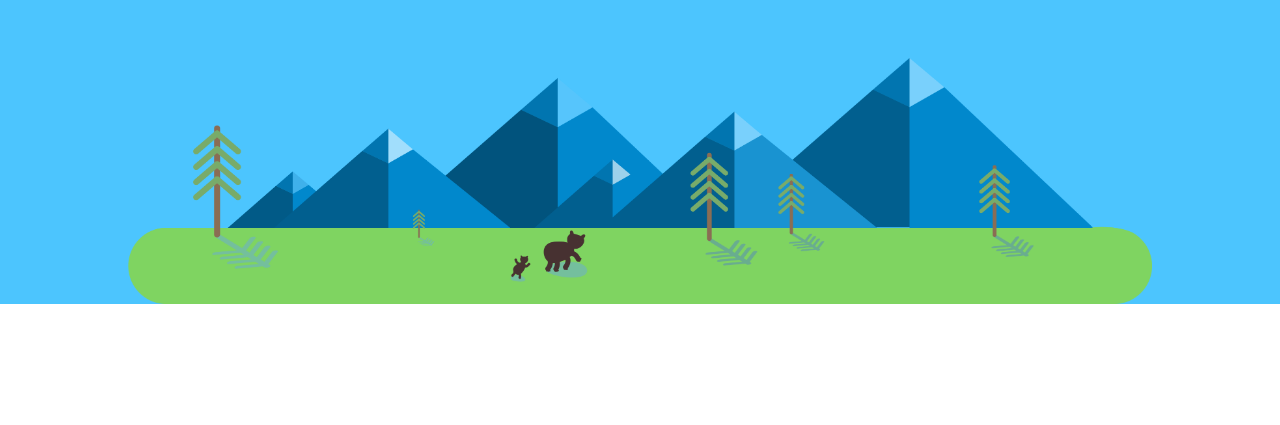
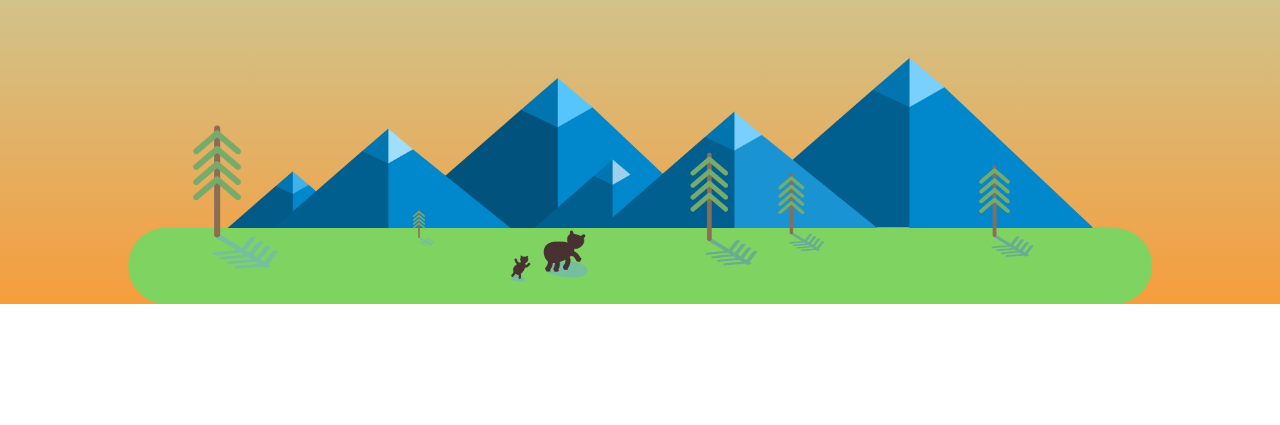
Before and after one commit to FarmACyst/farmacyst.github.io, a plain HTML site: page index.html in a window 1280 px wide. Shown: the part 375-800 px from the top of the page. Drawn offline with Linux system fonts and the light colour scheme.

Commit message:
'sky-edit1'

```diff
--- a/style.css
+++ b/style.css
@@ -36,7 +36,8 @@ marquee{
 .top-container {
   position: relative;
   padding-top: 5%;
-  background-color: #4CC5FE;
+  /* background-color: #4CC5FE; */
+  background: linear-gradient(#3f87a6, #cdc794, #f69d3c);
   /* height: 90vh; */
 }
 
```
